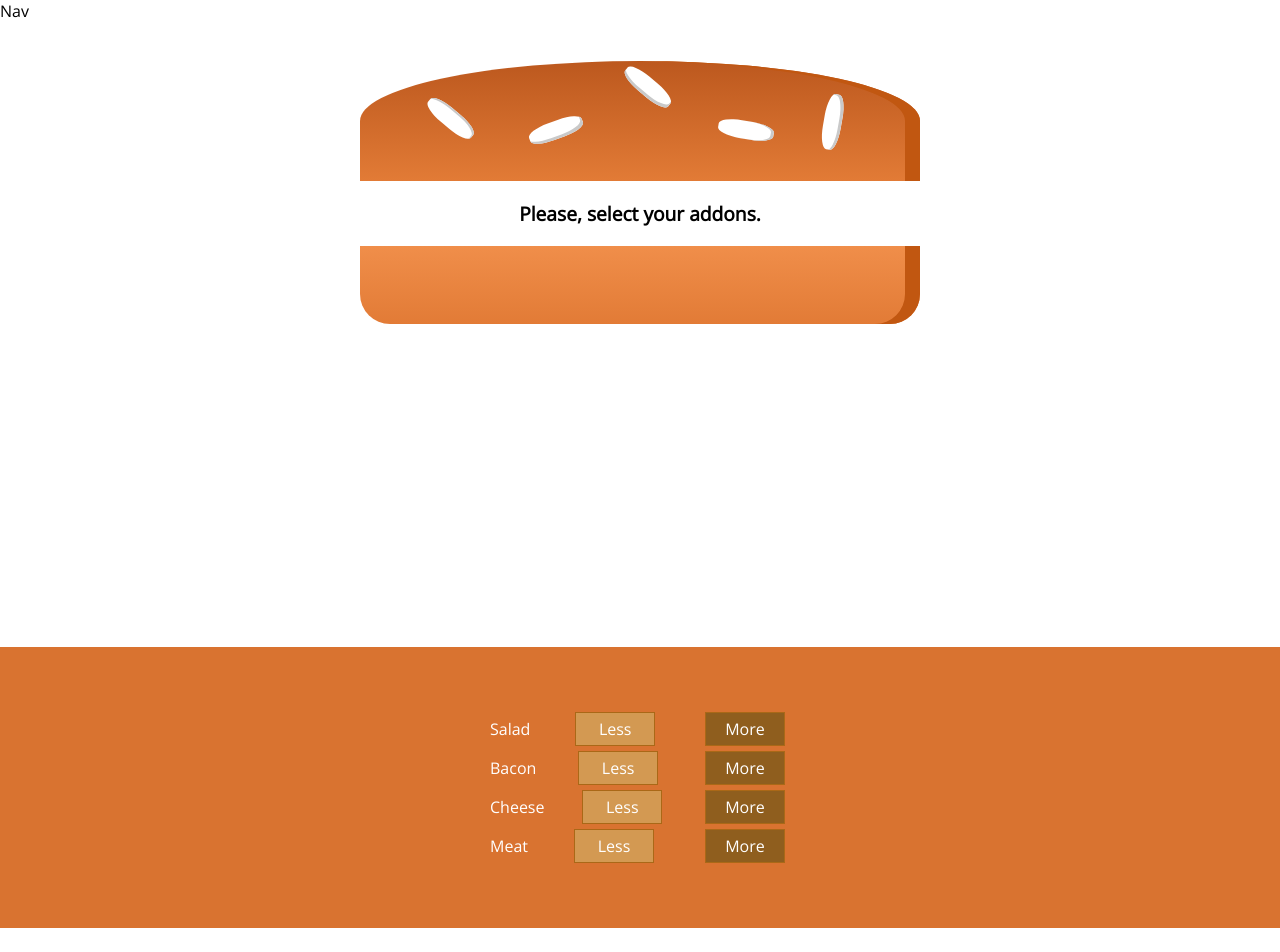
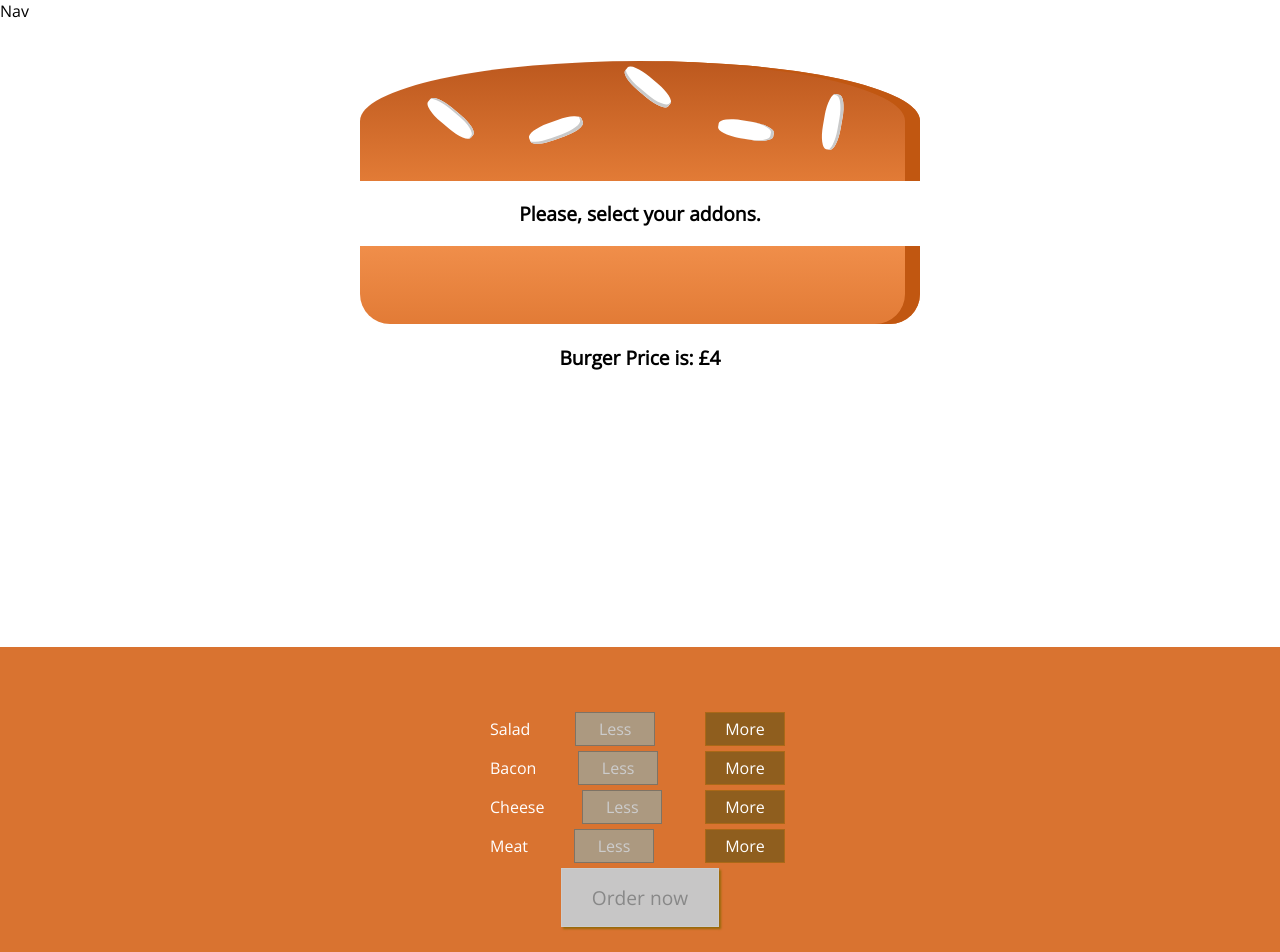
Before and after one commit to IvoLondon/burger-builder, a React app: page / in a window 1280 px wide. Shown: the top 952 px of the page. Before the commit the page ends 928 px from the top, so only its background shows below. Built offline with nearby package versions, Linux system fonts and the light colour scheme.

Commit message:
Adding,Removing ingredients & Order now button

```diff
--- a/src/components/BuildControls/BuildControl/BuildControl.js
+++ b/src/components/BuildControls/BuildControl/BuildControl.js
@@ -4,8 +4,9 @@ import classes from './BuildControl.css'
 const buildControl = (props) => (
 	<div className={classes.BuildControl}>
 		<label>{props.label}</label>
-		<button className={classes.Less}>Less</button>
-		<button className={classes.More}>More</button>
+		{props.disableButton}
+		<button onClick={props.removeIngredient} className={classes.Less} disabled={props.disableButton}>Less</button>
+		<button onClick={props.addIngredient} className={classes.More}>More</button>
 	</div>
 )
 export default buildControl
--- a/src/components/BuildControls/BuildControls.css
+++ b/src/components/BuildControls/BuildControls.css
@@ -5,3 +5,43 @@
 	color:#fff;
 	padding:60px 0;
 }
+.OrderButton {
+    background-color: #DAD735;
+    outline: none;
+    cursor: pointer;
+    border: 1px solid #966909;
+    color: #966909;
+    font-family: inherit;
+    font-size: 1.2em;
+    padding: 15px 30px;
+    box-shadow: 2px 2px 2px #966909;
+}
+
+.OrderButton:hover, .OrderButton:active {
+    background-color: #A0DB41;
+    border: 1px solid #966909;
+    color: #966909;
+}
+
+.OrderButton:disabled {
+    background-color: #C7C6C6;
+    cursor: not-allowed;
+    border: 1px solid #ccc;
+    color: #888888;
+}
+
+.OrderButton:not(:disabled) {
+    animation: enable 0.3s linear;
+}
+
+@keyframes enable {
+    0% {
+        transform: scale(1);
+    }
+    60% {
+        transform: scale(1.1);
+    }
+    100% {
+        transform: scale(1);
+    }
+}
--- a/src/components/BuildControls/BuildControls.js
+++ b/src/components/BuildControls/BuildControls.js
@@ -14,8 +14,23 @@ const buildControls = (props) => {
 	return (
 		<div className={classes.BuildControls}>
 			{ controls.map((el) => (
-				<BuildControl key={el.label} label={el.label} type={el.type} />
+				<BuildControl
+					key={el.label}
+					label={el.label}
+					type={el.type}
+					addIngredient={() => props.addIngredient(el.type)}
+					removeIngredient={() => props.removeIngredient(el.type)}
+					disableButton={props.disableButton[el.type]}
+				/>
 			)) }
+
+
+			<button
+				className={classes.OrderButton}
+				disabled={!props.purchasable}
+			>
+					Order now
+			</button>
 		</div>
 	)
 };
--- a/src/components/Burger/Burger.js
+++ b/src/components/Burger/Burger.js
@@ -9,8 +9,6 @@ const burger = (props) => {
 				return <BurgerIngredients key={igKey+i} type={igKey} />
 			});
 		}).reduce((arr, el) => {
-			console.log(arr);
-			console.log(el);
 			return arr.concat(el);
 		}, []);
 
@@ -24,6 +22,7 @@ const burger = (props) => {
 			<BurgerIngredients type="bread-top" />
 				{transformedIngredients}
 			<BurgerIngredients type="bread-bottom" />
+			<p>Burger Price is: £{props.price}</p>
 		</div>
 	);
 }
--- a/src/containers/BurgerBuilder/BurgerBuilder.js
+++ b/src/containers/BurgerBuilder/BurgerBuilder.js
@@ -1,9 +1,16 @@
 import React, { Component } from 'react'
 
 import Burger from '../../components/Burger/Burger';
+import classes from './BurgerBuilder.css';
 import BuildControls from '../../components/BuildControls/BuildControls';
 
 
+const INGREDIENTS_PRICE = {
+	salad : 0.5,
+	bacon : 1,
+	cheese : 1,
+	meat : 3,
+}
 
 class BurgerBuilder extends Component {
 	constructor(props) {
@@ -14,14 +21,69 @@ class BurgerBuilder extends Component {
 				bacon : 0,
 				cheese : 0,
 				meat : 0,
-			}
+			},
+			burgerTotal : 4,
+			purchasable : false,
 		}
 	}
+	updatePurchaseState = (ingredients) => {
+		let sum = Object.keys(ingredients).map(igKey => {
+			return ingredients[igKey]
+		}).reduce((sum, el) => {
+			return sum + el;
+		}, 0);
+		this.setState({purchasable : sum > 0 });
+	}
+	removeIngredientsHandler = (type) => {
+		//get ingredient
+		const newIgredients = {...this.state.ingredients};
+		const new_number = this.state.ingredients[type] - 1;
+		newIgredients[type] = new_number;
+
+		//get price
+		const itemPrice = {...INGREDIENTS_PRICE};
+		const oldPrice = this.state.burgerTotal;
+		const newPrice = oldPrice - itemPrice[type];
+		this.updatePurchaseState(newIgredients);
+
+		this.setState({
+			ingredients : newIgredients,
+			burgerTotal : newPrice,
+		})
+	}
+	addIngredientsHandler = (type) => {
+		//get ingredient
+		const newIgredients = {...this.state.ingredients};
+		const new_number = this.state.ingredients[type] + 1;
+		newIgredients[type] = new_number;
+
+		//get price
+		const itemPrice = {...INGREDIENTS_PRICE};
+		const oldPrice = this.state.burgerTotal;
+		const newPrice = itemPrice[type] + oldPrice;
+		this.updatePurchaseState(newIgredients);
+
+		this.setState({
+			ingredients : newIgredients,
+			burgerTotal : newPrice,
+		})
+	}
 	render() {
+		const disableButton = {
+			...this.state.ingredients
+		}
+		for(let key in disableButton) {
+			disableButton[key] = disableButton[key] <= 0;
+		}
 		return (
 			<div>
-				<Burger ingredients={this.state.ingredients} />
-				<BuildControls />
+				<Burger price={this.state.burgerTotal} ingredients={this.state.ingredients} />
+				<BuildControls
+					addIngredient={this.addIngredientsHandler}
+					removeIngredient={this.removeIngredientsHandler}
+					disableButton={disableButton}
+					purchasable={this.state.purchasable}
+				/>
 			</div>
 		)
 	}
```
Also changed, not shown: src/containers/BurgerBuilder/BurgerBuilder.css (added).
